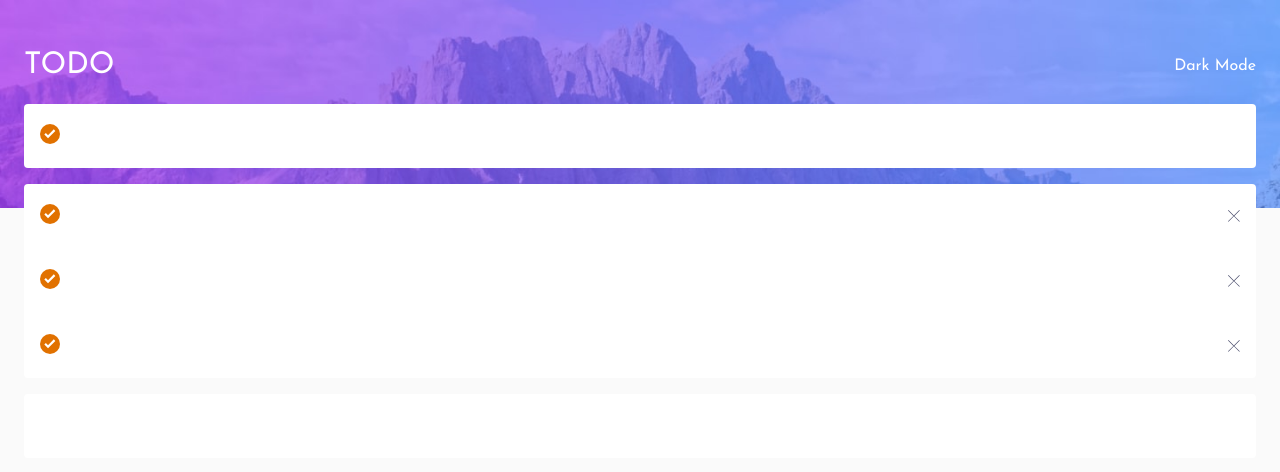
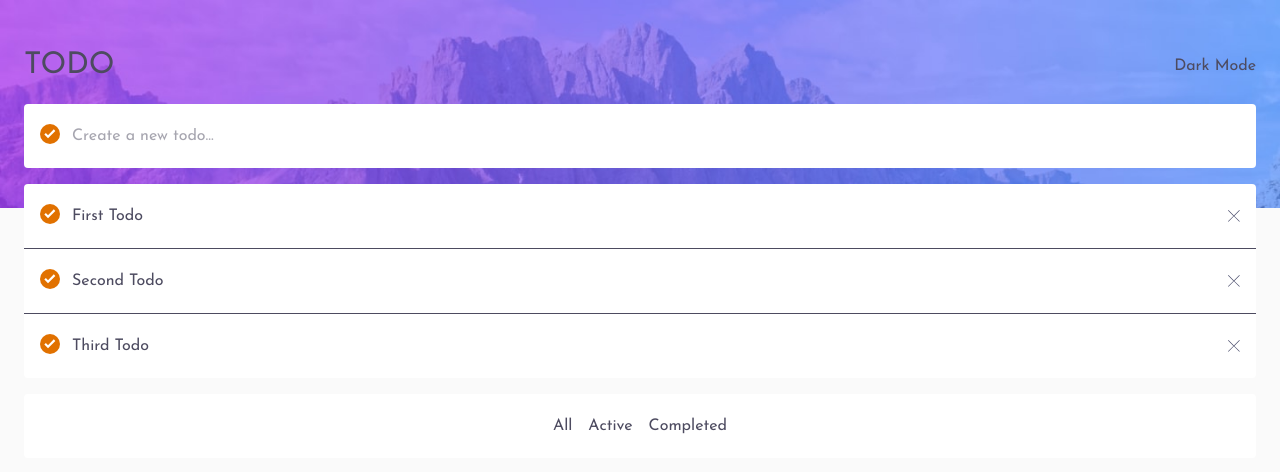
Before and after one commit to 11amanraj/to-do-latest, a Next.js app: page / in a window 1280 px wide. Shown: the top 472 px of the page. Built offline with nearby package versions, Linux system fonts and the light colour scheme.

Commit message:
added more styles

```diff
--- a/app/globals.css
+++ b/app/globals.css
@@ -7,6 +7,8 @@
 
   --background: #FAFAFA;
   --foreground: #FFFFFF;
+  --text-primary: #4D4B60;
+  --text-secondary: #ABAAB0;
 }
 
 @theme inline {
@@ -23,12 +25,13 @@
 
     --background: #1a2418;
     --foreground: #25273C;
+    --text-primary: #9395AE;
+    --text-secondary: #5E6079;
   }
 }
 
 body {
   background: var(--background);
-  color: white;
-  /* color: var(--foreground); */
+  color: var(--text-primary);
   font-family: 'Josefin Sans', Helvetica, sans-serif;
 }
--- a/app/page.tsx
+++ b/app/page.tsx
@@ -92,7 +92,7 @@ export default function Home() {
             return (
               <li className="flex gap-3 px-4 py-5 text-3" key={todo.id}>
                 <button className="w-5 h-5 rounded-full bg-amber-600 flex justify-center items-center"><Image onClick={() => completeTodoHandler(todo.id)} src="/icon-check.svg" alt="check" width='12' height='12'/></button>
-                <p className="flex-1 text-white">{todo.text}</p>
+                <p className="flex-1 ">{todo.text}</p>
                 <button><Image onClick={() => deleteTodoHandler(todo.id)} src="/icon-cross.svg" alt="delete" width='12' height='12'/></button>
               </li>
             )
```
